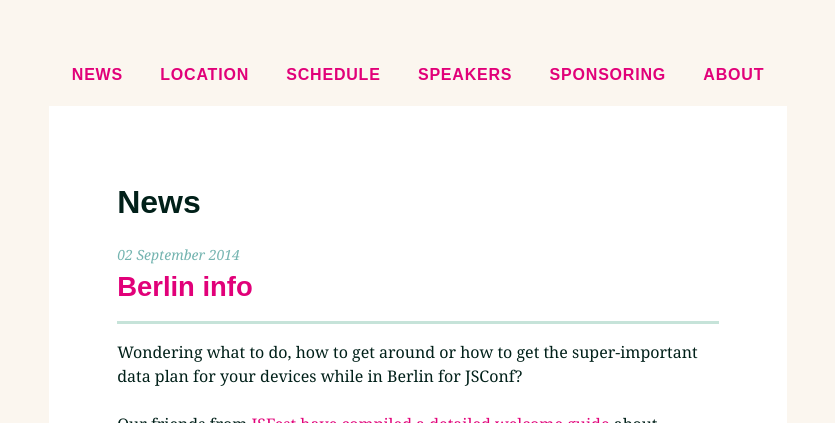
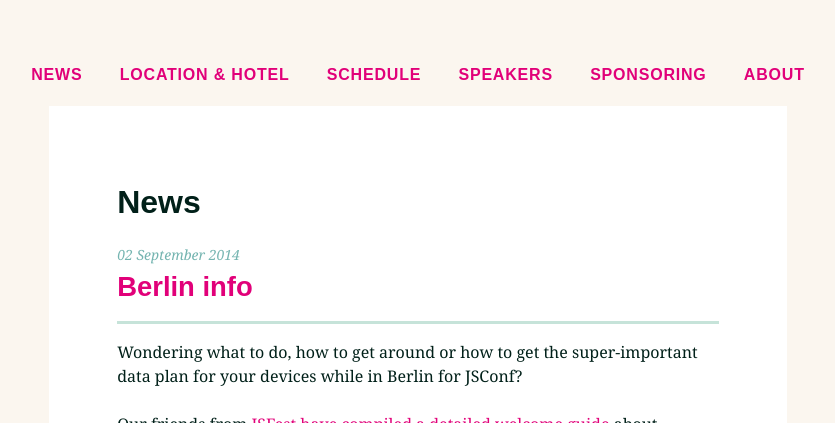
Before and after one commit to jsconf/2014.jsconf.eu, a Jekyll site: the page built from index.html, in a window 1280 px wide and 900 px high, cut to the strip 477-900 px from the top of the window. Shown: the whole strip, without its empty margins (222-1057 px from the left). Built offline with Jekyll 4.4.1, drawn with Linux system fonts in a browser that asks for light colours; nearby versions of some CDN libraries; comment, search, counter and statistics services are not loaded.

Commit message:
make hotel info easier ot find

```diff
--- a/_includes/location.md
+++ b/_includes/location.md
@@ -12,5 +12,7 @@
     </span>
   </address>
 
+  The recommended hotel is next door. Full details [here](/news/2014/08/02/hotel.html).
+
 {% assign map_center="52.51057,13.42873" %}
 {% include map_image.md %}
--- a/_layouts/default.html
+++ b/_layouts/default.html
@@ -116,7 +116,7 @@
               <a href="/news.html">News</a>
             </li>
             <li>
-              <a href="/location/">Location</a>
+              <a href="/location/">Location &amp; Hotel</a>
             </li>
             <li>
               <a href="/schedule/">Schedule</a>
```
